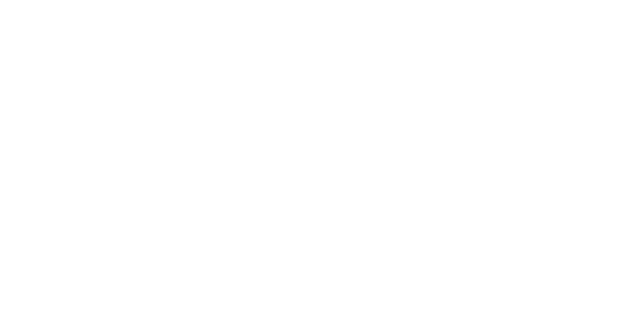
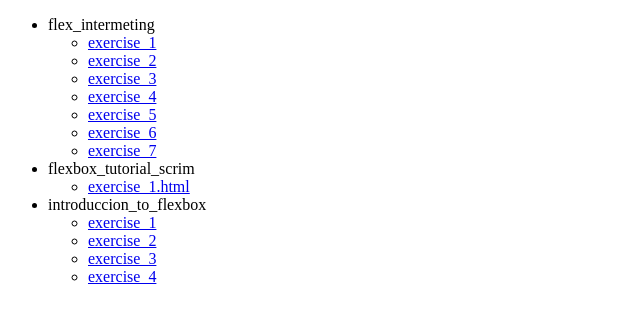
Before and after one commit to fernandoperez3108/Introduction_to_Flexbox, a plain HTML site: page index.html in a window 1280 px wide. Shown: the whole page, without its empty margins (0-640 px from the left). Drawn offline with Linux system fonts and the light colour scheme.

Commit message:
feat:finish task

```diff
--- a/index.html
+++ b/index.html
@@ -6,6 +6,28 @@
     <title>Document</title>
 </head>
 <body>
-
+    <ul>
+        <li>flex_intermeting</li>
+        <ul>
+            <li><a href="flexbox_intermeting/exercise_1.html">exercise_1</a></li>
+            <li><a href="flexbox_intermeting/exercise_2.html">exercise_2</a></li>
+            <li><a href="flexbox_intermeting/exercise_3.html">exercise_3</a></li>
+            <li><a href="flexbox_intermeting/exercise_4.html">exercise_4</a></li>
+            <li><a href="flexbox_intermeting/exercise_5.html">exercise_5</a></li>
+            <li><a href="flexbox_intermeting/exercise_6.html">exercise_6</a></li>
+            <li><a href="flexbox_intermeting/exercise_7.html">exercise_7</a></li>
+        </ul>
+        <li>flexbox_tutorial_scrim</li>
+        <ul>
+            <li><a href="flexbox_tutorial_scrim/exercise_1.html">exercise_1.html</a></li>
+        </ul>
+        <li>introduccion_to_flexbox</li>
+        <ul>
+            <li><a href="introduccion_to_flexbox/exercise_1.html">exercise_1</a></li>
+            <li><a href="introduccion_to_flexbox/exercise_2.html">exercise_2</a></li>
+            <li><a href="introduccion_to_flexbox/exercise_3.html">exercise_3</a></li>
+            <li><a href="introduccion_to_flexbox/exercise_4.html">exercise_4</a></li>
+        </ul>
+    </ul>
 </body>
 </html>
```
Also changed, not shown: flexbox_intermeting/exercise_7.html (+2 -2 lines), app_screenshot.png, 1 other file.
